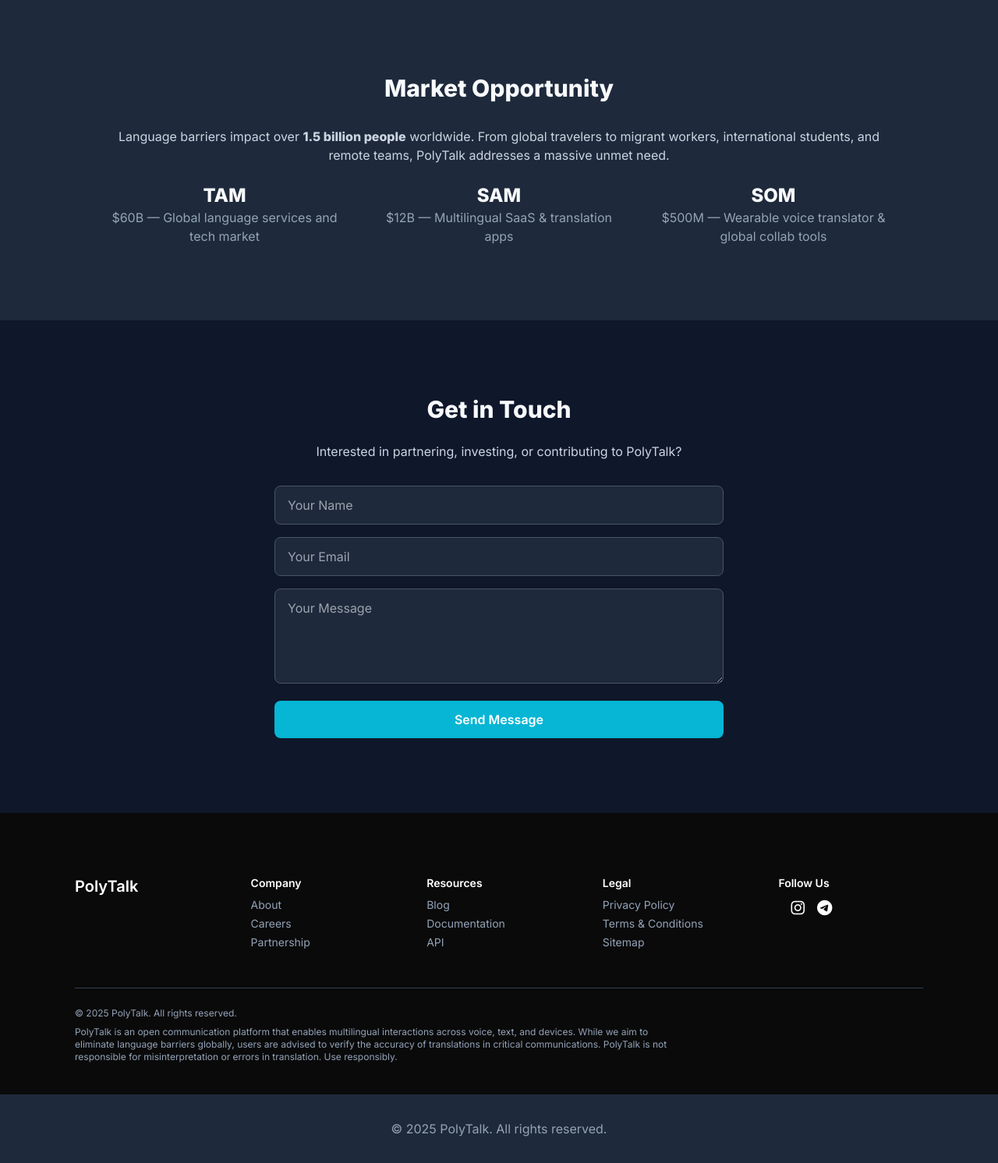
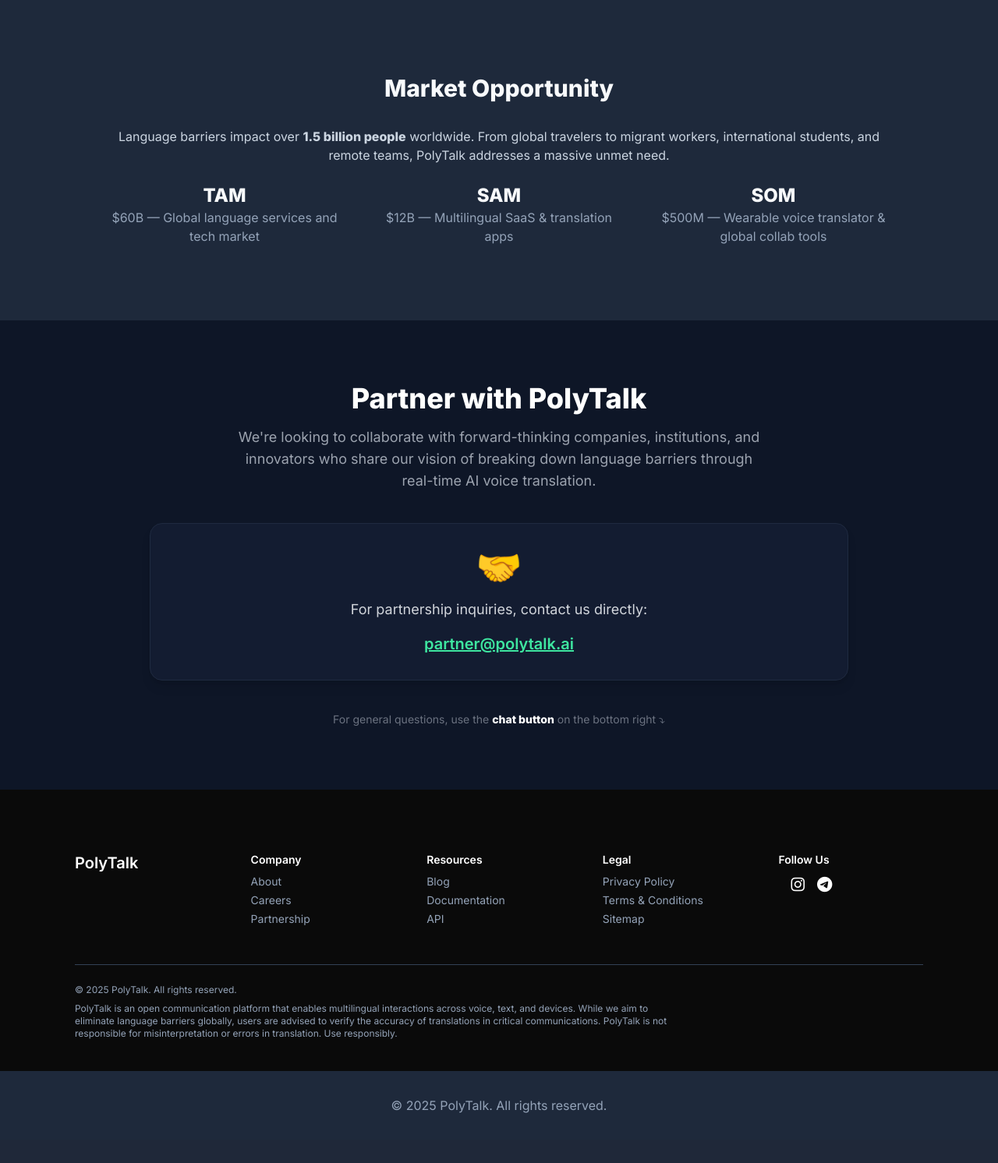
Before and after one commit to polytalk-service/ui, a Flask app: page / in a window 1280 px wide. Shown: the part 1363-2855 px from the top of the page at 78% size. After the commit the page ends 2791 px from the top, so only its background shows below. Run offline with Flask 3, Linux system fonts and the light colour scheme; some libraries are stand-ins or nearby versions.

Commit message:
update landing page

```diff
--- a/templates/index.html
+++ b/templates/index.html
@@ -29,7 +29,7 @@
                 <a href="#solution" class="text-slate-200 hover:text-white">Why</a>
                 <a href="#features" class="text-slate-200 hover:text-white">Features</a>
                 <a href="#market" class="text-slate-200 hover:text-white">Market</a>
-                <a href="#contact" class="text-slate-200 hover:text-white">Contact</a>
+                <a href="#collaboration" class="text-slate-200 hover:text-white">Collaboration</a>
             </nav>
         </div>
     </header>
@@ -149,31 +149,38 @@
     </section>
 
     <!-- Contact Section -->
-    <section class="bg-slate-900 py-24 px-4 sm:px-8" id="contact">
-        <div class="max-w-xl mx-auto text-center">
-            <h2 class="text-3xl font-bold mb-6">Get in Touch</h2>
-            <p class="text-slate-300 mb-8">Interested in partnering, investing, or contributing to PolyTalk?</p>
-            <form class="space-y-4">
-                <input type="text" placeholder="Your Name"
-                    class="w-full px-4 py-3 rounded-lg bg-slate-800 text-white border border-slate-600" />
-                <input type="email" placeholder="Your Email"
-                    class="w-full px-4 py-3 rounded-lg bg-slate-800 text-white border border-slate-600" />
-                <textarea placeholder="Your Message" rows="4"
-                    class="w-full px-4 py-3 rounded-lg bg-slate-800 text-white border border-slate-600"></textarea>
-                <button type="submit"
-                    class="w-full bg-cyan-500 text-white py-3 rounded-lg font-semibold hover:bg-cyan-600">Send
-                    Message</button>
-            </form>
+    <section class="bg-[#0E1627] text-white py-20 px-6" id="collaboration">
+        <div class="max-w-4xl mx-auto text-center">
+            <h2 class="text-4xl font-bold mb-4">Partner with PolyTalk</h2>
+            <p class="text-gray-400 text-lg mb-10 max-w-2xl mx-auto">
+                We're looking to collaborate with forward-thinking companies, institutions, and innovators
+                who share our vision of breaking down language barriers through real-time AI voice translation.
+            </p>
+
+            <div class="bg-[#131C31] rounded-2xl p-8 border border-[#1F2A40] shadow-lg">
+                <div class="flex flex-col items-center gap-4">
+                    <div class="text-5xl">🤝</div>
+                    <p class="text-lg text-gray-300">
+                        For partnership inquiries, contact us directly:
+                    </p>
+                    <a href="mailto:partner@polytalk.ai"
+                        class="text-[#3EE6A0] text-xl font-semibold underline hover:text-[#5cf0b4] transition">
+                        partner@polytalk.ai
+                    </a>
+                </div>
+            </div>
+
+            <p class="mt-10 text-sm text-gray-500">
+                For general questions, use the <strong class="text-white">chat button</strong> on the bottom right ⤵
+            </p>
         </div>
     </section>
     <!-- Chat CS Button -->
     <!-- Floating Chat Support -->
     <div id="chat-container" class="fixed bottom-6 right-6 z-50 flex flex-col items-end">
         <!-- Chat Panel -->
-  <div
-    id="chat-panel"
-    class="hidden w-80 h-96 bg-white rounded-lg shadow-xl border border-gray-200 overflow-hidden"
-  >
+        <div id="chat-panel"
+            class="hidden w-80 h-96 bg-white rounded-lg shadow-xl border border-gray-200 overflow-hidden">
             <div class="bg-lime-400 px-4 py-2 flex items-center justify-between">
                 <div class="flex items-center space-x-2">
                     <div class="w-4 h-4 rounded-full bg-lime-300"></div>
@@ -187,19 +194,22 @@
         </div>
 
         <!-- Chat Toggle Button -->
-  <button
-    id="chat-toggle"
+        <button id="chat-toggle"
             class="mt-4 bg-lime-400 hover:bg-lime-500 w-14 h-14 rounded-xl flex items-center justify-center shadow-xl transition"
-    onclick="toggleChat()"
-  >
+            onclick="toggleChat()">
             <!-- Default icon -->
-    <svg id="chat-icon" xmlns="http://www.w3.org/2000/svg" class="w-6 h-6 text-[#1a1a1a]" fill="currentColor" viewBox="0 0 24 24">
-      <path d="M2 4.75C2 3.784 2.784 3 3.75 3h16.5c.966 0 1.75.784 1.75 1.75v10.5c0 .966-.784 1.75-1.75 1.75h-5.379L9.94 21.813a.75.75 0 0 1-1.366-.407V17H3.75A1.75 1.75 0 0 1 2 15.25V4.75z" />
+            <svg id="chat-icon" xmlns="http://www.w3.org/2000/svg" class="w-6 h-6 text-[#1a1a1a]" fill="currentColor"
+                viewBox="0 0 24 24">
+                <path
+                    d="M2 4.75C2 3.784 2.784 3 3.75 3h16.5c.966 0 1.75.784 1.75 1.75v10.5c0 .966-.784 1.75-1.75 1.75h-5.379L9.94 21.813a.75.75 0 0 1-1.366-.407V17H3.75A1.75 1.75 0 0 1 2 15.25V4.75z" />
             </svg>
 
             <!-- Close icon -->
-    <svg id="close-icon" xmlns="http://www.w3.org/2000/svg" class="w-6 h-6 text-[#1a1a1a] hidden" viewBox="0 0 24 24" fill="currentColor">
-      <path fill-rule="evenodd" d="M12 14.5a.75.75 0 0 1-.53-.22l-3.25-3.25a.75.75 0 0 1 1.06-1.06L12 12.69l2.72-2.72a.75.75 0 0 1 1.06 1.06l-3.25 3.25a.75.75 0 0 1-.53.22z" clip-rule="evenodd" />
+            <svg id="close-icon" xmlns="http://www.w3.org/2000/svg" class="w-6 h-6 text-[#1a1a1a] hidden"
+                viewBox="0 0 24 24" fill="currentColor">
+                <path fill-rule="evenodd"
+                    d="M12 14.5a.75.75 0 0 1-.53-.22l-3.25-3.25a.75.75 0 0 1 1.06-1.06L12 12.69l2.72-2.72a.75.75 0 0 1 1.06 1.06l-3.25 3.25a.75.75 0 0 1-.53.22z"
+                    clip-rule="evenodd" />
             </svg>
         </button>
     </div>
```
Lines whose indentation alone changed are shown as unchanged.
